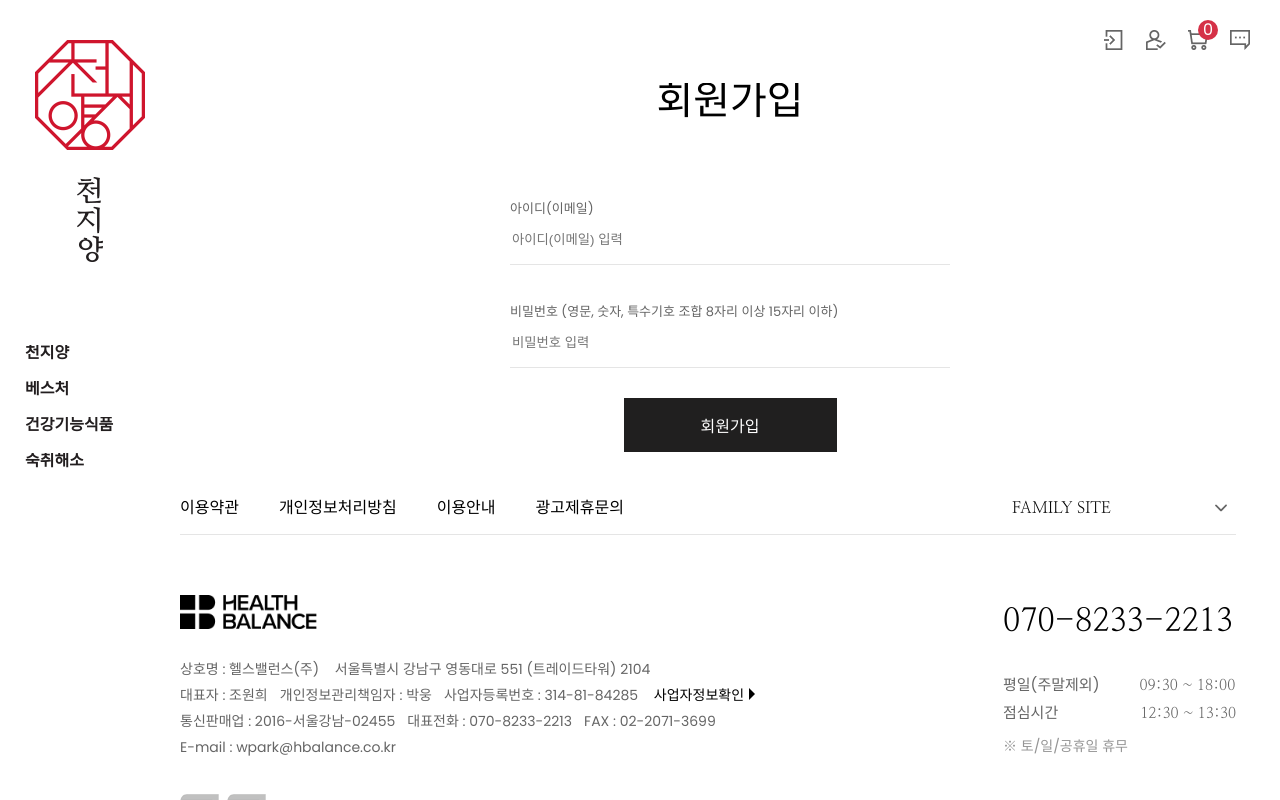
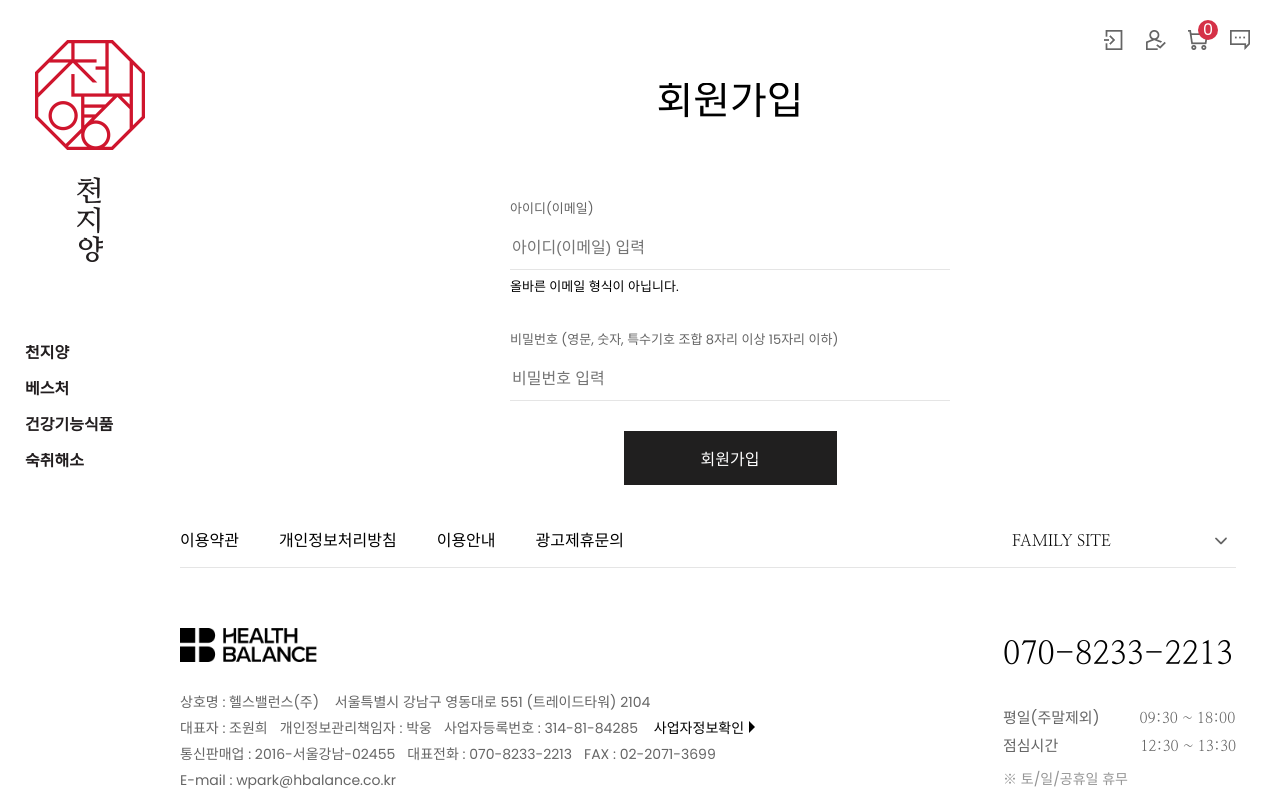
Before and after one commit to seongEun95/cheonjiam, a React (Create React App) app: page /auth/signup in a window 1280 px wide. Both pictures are taken after a click on the button "회원가입". Shown: the top 800 px of the page. Built offline with nearby package versions, Linux system fonts and the light colour scheme.

Commit message:
텍스트 인풋 컴포넌트 수정

```diff
--- a/src/components/ui/TextInput.tsx
+++ b/src/components/ui/TextInput.tsx
@@ -11,11 +11,22 @@ type TextInputProps = {
 	type: InputType;
 	label: string;
 	placeHolder: string;
+	message: string;
 	onKeyDown?: React.KeyboardEventHandler<HTMLInputElement>;
 	onChange: React.ChangeEventHandler<HTMLInputElement>;
 };
 
-export default function TextInput({ id, name, value, type, label, placeHolder, onKeyDown, onChange }: TextInputProps) {
+export default function TextInput({
+	id,
+	name,
+	value,
+	type,
+	label,
+	placeHolder,
+	message,
+	onKeyDown,
+	onChange,
+}: TextInputProps) {
 	return (
 		<div>
 			<label css={labelCss} htmlFor={id}>
@@ -27,10 +38,11 @@ export default function TextInput({ id, name, value, type, label, placeHolder, o
 				type={type}
 				placeholder={placeHolder}
 				name={name}
-				defaultValue={value}
+				value={value}
 				onKeyDown={onKeyDown}
 				onChange={onChange}
 			/>
+			{message && <div css={messageCss}>{message}</div>}
 		</div>
 	);
 }
@@ -38,14 +50,28 @@ export default function TextInput({ id, name, value, type, label, placeHolder, o
 const labelCss = css`
 	display: block;
 	font-size: 13px;
+	margin-bottom: 10px;
 	color: #656565;
 `;
 
 const inputCss = css`
 	width: 100%;
-	height: 50px;
-	line-height: 50px;
+	height: 45px;
+	line-height: 45px;
+	font-size: 16px;
 	border: none;
 	outline: none;
 	border-bottom: 1px solid #e5e5e5;
+	transition: 0.3s;
+
+	&:focus,
+	&:hover {
+		border-bottom: 1px solid #666;
+		box-shadow: 0px 8px 6px -6px #00000035;
+	}
 `;
+
+const messageCss = css`
+	margin: 10px 0;
+	font-size: 13px;
+`;
```
